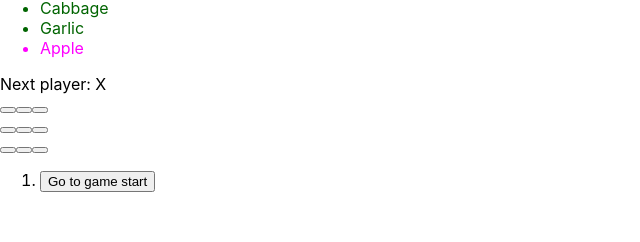
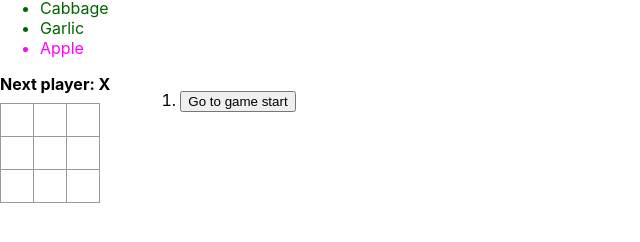
Before and after one commit to gami03/react-study, a React (Create React App) app: page / in a window 1280 px wide. Both pictures are taken after a click on the button "TictactoGame 시작하기". Shown: the part 478-720 px from the top of the page, without its empty margins (0-640 px from the left). Built offline with nearby package versions, Linux system fonts and the light colour scheme.

Commit message:
틱택토게임 스타일 추가

```diff
--- a/src/TictactoGame.js
+++ b/src/TictactoGame.js
@@ -1,4 +1,5 @@
 import { useState } from 'react';
+import './game.css';
 
 function Square({value, onSquareClick}) {
   return (
--- /dev/null
+++ b/src/game.css
@@ -0,0 +1,56 @@
+/* 전체 게임 레이아웃 */
+.game {
+  display: flex;
+  flex-direction: row;
+  gap: 20px;
+  align-items: flex-start;
+}
+
+/* 상태 메시지 (Next player, Winner) */
+.status {
+  margin-bottom: 10px;
+  font-weight: bold;
+}
+
+/* 보드 행 설정 */
+.board-row {
+  display: flex; /* 자식 요소들을 가로로 정렬 */
+}
+
+/* 개별 사각형 버튼 스타일 */
+.square {
+  background: #fff;
+  border: 1px solid #999;
+  float: left; /* 또는 flex를 사용하므로 생략 가능 */
+  font-size: 24px;
+  font-weight: bold;
+  line-height: 34px;
+  height: 34px; /* 고정 높이 */
+  width: 34px;  /* 고정 너비 */
+  margin-right: -1px;
+  margin-top: -1px;
+  padding: 0;
+  text-align: center;
+
+  /* 위치 고정의 핵심: 버튼 내부 텍스트 위치 잡기 */
+  display: flex;
+  align-items: center;
+  justify-content: center;
+
+  /* 클릭 시 테두리 강조 제거 (선택사항) */
+  outline: none;
+  cursor: pointer;
+}
+
+.square:hover {
+  background-color: #f0f0f0;
+}
+
+/* 게임 정보 (기록 목록) */
+.game-info {
+  margin-left: 20px;
+}
+
+.game-info ol {
+  padding-left: 30px;
+}
```
